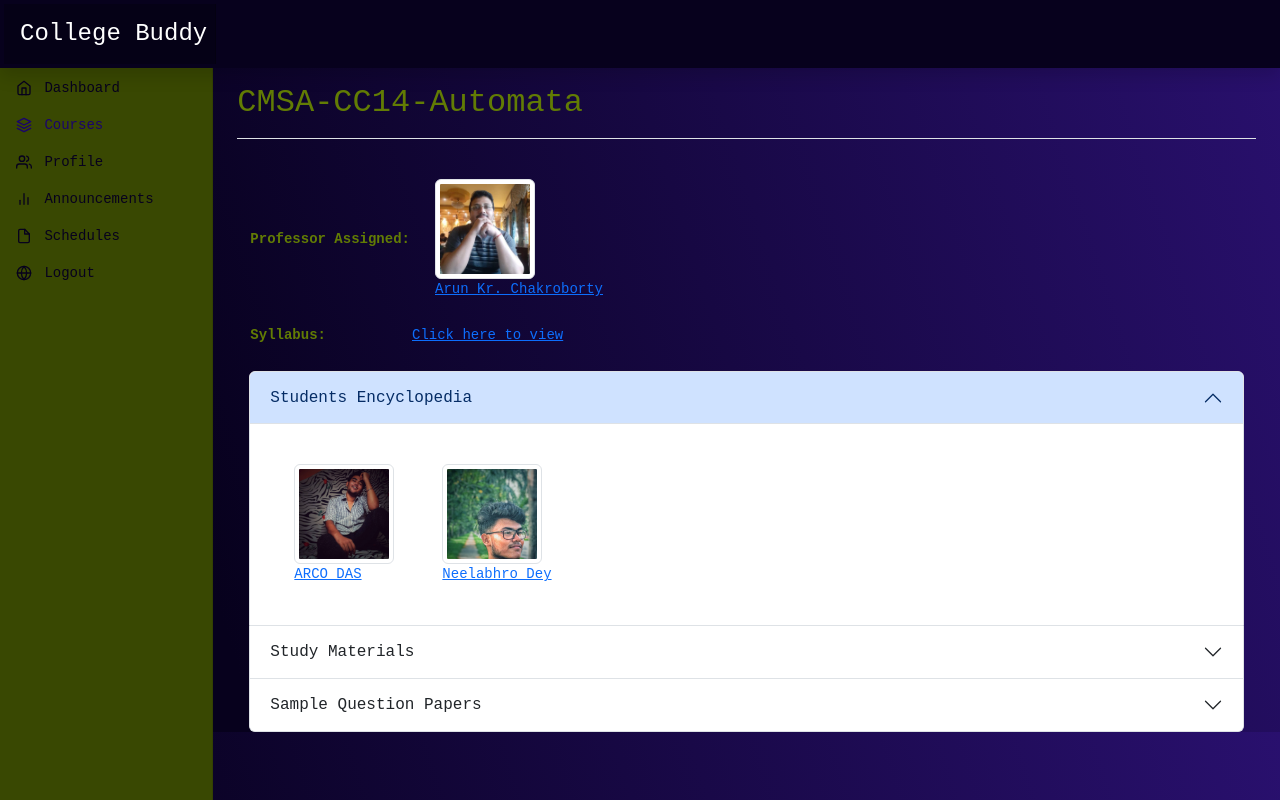
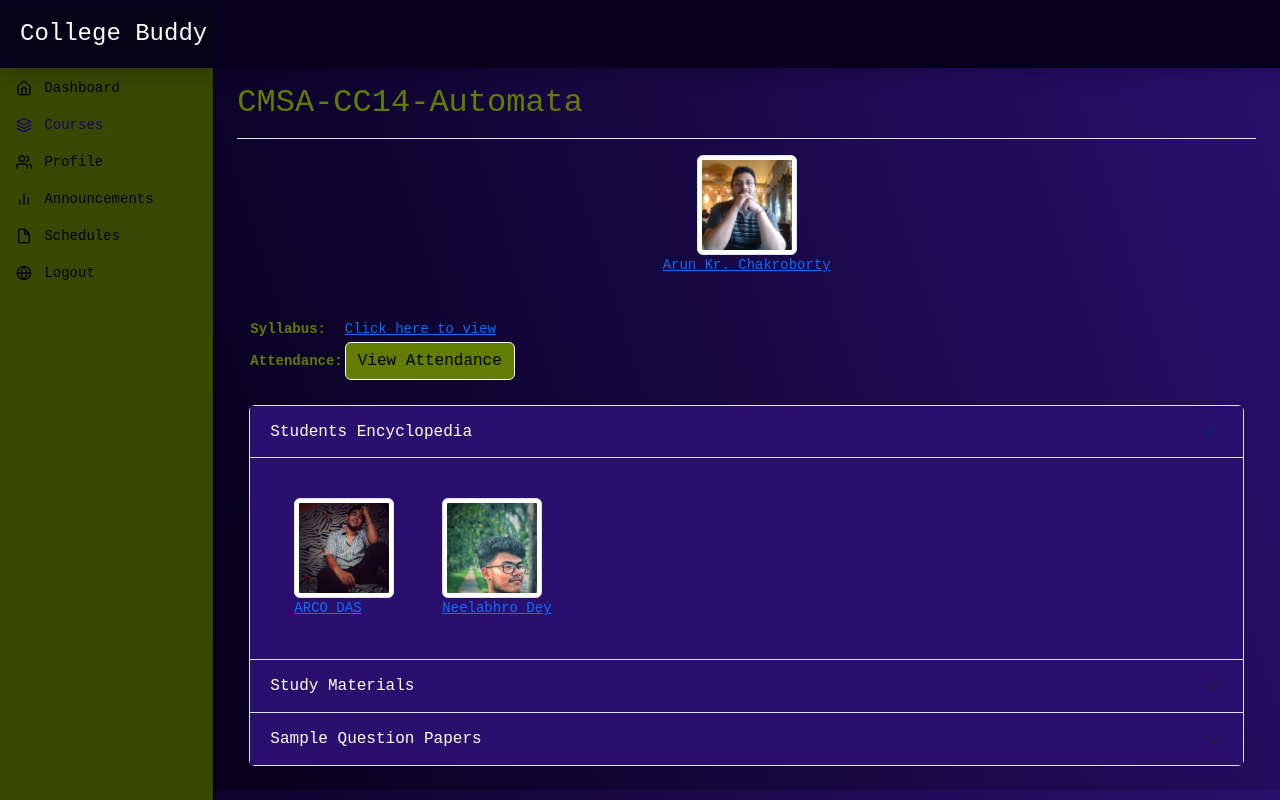
Before and after one commit to thearcodas/collegebuddy, a Django app: the page made by dashboard/models.py in a window 1280 px wide. Run offline with Django 4.2, Linux system fonts and the light colour scheme; the first user in the database is signed in; data comes from the database, SQL or seed files in the repository; data that the repository does not hold is empty; some libraries are stand-ins or nearby versions.

Commit message:
attendance implemented

```diff
--- a/dashboard/admin.py
+++ b/dashboard/admin.py
@@ -24,7 +24,7 @@ class AnnouncementAdmin(admin.ModelAdmin):
 
 @admin.register(Attendance)
 class AttendanceAdmin(admin.ModelAdmin):
-    list_display = ('student', 'course', 'date', 'present')
+    list_display = ('student', 'course', 'date', 'weightage')
 
 @admin.register(Stream)
 class StreamAdmin(admin.ModelAdmin):
--- a/dashboard/models.py
+++ b/dashboard/models.py
@@ -79,13 +79,13 @@ class Attendance(models.Model):
     course = models.ForeignKey(Course, on_delete=models.CASCADE, related_name='attendance')
     student = models.ForeignKey(Student, on_delete=models.CASCADE, related_name='course_attendance')
     date = models.DateField()
-    present = models.BooleanField(default=False)
-
+    weightage = models.IntegerField(default=0)
+    total_weightage=models.IntegerField(default=0)
     class Meta:
         unique_together = ('student', 'course', 'date')
 
     def __str__(self):
-        return f'{self.student} - {self.course} - {self.date} - {self.present}'
+        return f'{self.student} - {self.course} - {self.date}'
 
 class Schedule(models.Model):
     stream= models.ForeignKey(Stream, on_delete=models.CASCADE, related_name='schedule_stream')
--- a/dashboard/urls.py
+++ b/dashboard/urls.py
@@ -12,6 +12,8 @@ urlpatterns = [
     path('profile/<str:id>',views.viewprofile,name='viewprofile'),
     path('schedules', views.schedules,name='schedules'),
     path('announcement', views.announcement,name='announcement'),
+    path('attendance/<str:code>', views.attendance,name='attendance'),
+    path('updateattendance/<str:code>', views.updateattendance,name='updateattendance'),
     path('courses', views.courses,name='courses'),
     path('course/<str:code>', views.coursedetails,name='coursedetails'),
     path('<str:code>/<str:material>', views.addmaterial,name='addmaterial'),
--- a/dashboard/views.py
+++ b/dashboard/views.py
@@ -10,6 +10,7 @@ from .forms import *
 
 
 import os
+import openai
 from langchain.agents import *
 from langchain import LLMChain, SQLDatabase,SQLDatabaseChain
 from langchain.chat_models import ChatOpenAI
@@ -28,8 +29,10 @@ def dashboard(request):
         question=request.POST.get('userInput')
         try:
             response= db_chain.run(question)
+        except openai.error.AuthenticationError as ae:
+            response= "Developers! Please check the API key or provide a new one!"
         except Exception as e:
-            response= e
+           response= str(e)
         return HttpResponse(response)
 
     return render(request,'dashboard.html')
@@ -179,14 +182,11 @@ def courses(request):
     if request.user.is_authenticated and request.user.groups.filter(name='Student').exists():
         student = Student.objects.get(roll_no=request.user)
         courses = Course.objects.filter(enrolled_students__in=[student])
-        is_student = True
     elif request.user.is_authenticated and request.user.groups.filter(name='Professor').exists():
         professor = Professor.objects.get(professor_id=request.user)
         courses = Course.objects.filter(instructors__in=[professor])
-        is_student = False
     elif request.user.is_authenticated:
        courses = Course.objects.all
-       is_student = False
     else:
         return redirect('login')
 
@@ -198,17 +198,16 @@ def courses(request):
 @login_required(login_url="login")
 def coursedetails(request,code):
     course= Course.objects.get(course_id=code)
-    professors=Professor.objects.filter(courses_taught=course)
-    students=Student.objects.filter(enrolled_courses=course)
-    materials=StudyMaterial.objects.filter(course=course)
-    questions=PYQ.objects.filter(course=course)
-    is_student=request.user.groups.filter(name='Student').exists()
+    professors= Professor.objects.filter(courses_taught=course)
+    students= Student.objects.filter(enrolled_courses=course)
+    materials= StudyMaterial.objects.filter(course=course)
+    questions= PYQ.objects.filter(course=course)
+    is_professor= request.user.groups.filter(name='Professor').exists()
+    is_student= request.user.groups.filter(name='Student').exists()
 
     if request.method == "POST":
         id=request.POST.get('id')
         msg= request.POST.get('message')
-        print(id)
-        print(msg)
 
         if 'material' in msg:
             material= StudyMaterial.objects.get(pk=int(id))
@@ -223,7 +222,8 @@ def coursedetails(request,code):
         'students' : students,
         'materials' : materials,
         'questions' : questions,
-        'is_student': is_student
+        'is_professor': is_professor,
+        'is_student' : is_student,
     }
     return render(request,'coursedetails.html',context)
 
@@ -255,3 +255,49 @@ def addmaterial(request,code,material):
         'code' : code
     }
     return render(request,'addmaterial.html',context)
+
+@login_required(login_url="login")
+def attendance(request,code):
+    attendance=message=""
+    if request.user.is_authenticated and request.user.groups.filter(name='Student').exists():
+        student = Student.objects.get(roll_no=request.user)
+        attendance= Attendance.objects.filter(course= Course.objects.get(course_id=code),student=student)
+        is_student=True
+    else:
+        message='You guys dont have attendance!'
+        is_student=False
+
+    context={
+        'code' :    code,
+        'is_student' : is_student,
+        'attendances': attendance,
+        'message': message
+    }
+    return render(request,'attendance.html',context)
+
+@login_required(login_url="login")
+def updateattendance(request,code):
+    is_student=False
+    course= Course.objects.get(course_id=code)
+    students = Student.objects.filter(enrolled_courses__in=[course])
+    message=""
+    attendance=[]
+    if request.user.is_authenticated and request.user.groups.filter(name='Student').exists():
+        is_student=True
+        message='You dont have permission to be here!'
+
+    if request.method=='POST':
+        date= request.POST['date']
+        total_weightage=request.POST['total']
+        for student in students:
+            id=f'weight{student.roll_no}'
+            weightage=request.POST[id]
+            attendance.append(Attendance(date=date,course=course,student=student,weightage=weightage,total_weightage=total_weightage))
+        instance=Attendance.objects.bulk_create(attendance)
+
+    context={
+        'is_student' : is_student,
+        'students': students,
+        'message': message
+    }
+    return render(request,'updateattendance.html',context)
--- a/templates/announcements.html
+++ b/templates/announcements.html
@@ -8,15 +8,15 @@
 
 {% block body %}
 <!--accordian-->
-<div class="accordion accordion-wrap" id="announcementsAccordion">
+<div class="accordion" id="announcementsAccordion">
     {% for announcement in announcements %}
     <div class="accordion-item">
       <h2 class="accordion-header ">
-        <button class="accordion-button collapsed bg-accordion" type="button" data-bs-toggle="collapse" data-bs-target="#collapse{{ announcement.id }}" aria-expanded="false" aria-controls="collapse{{ announcement.id }}">
+        <button class="accordion-button collapsed bg-accordion text-white" type="button" data-bs-toggle="collapse" data-bs-target="#collapse{{ announcement.id }}" aria-expanded="false" aria-controls="collapse{{ announcement.id }}">
           {{ announcement.announcement_title }}
         </button>
       </h2>
-      <div id="collapse{{ announcement.id }}" class="accordion-collapse collapse bg-accordion" aria-labelledby="announcement{{ announcement.id }}" data-bs-parent="#announcementsAccordion">
+      <div id="collapse{{ announcement.id }}" class="accordion-collapse collapse bg-accordion text-white" aria-labelledby="announcement{{ announcement.id }}" data-bs-parent="#announcementsAccordion">
         <div class="accordion-body">
           <p>{{ announcement.announcement_body }}</p><br><br>
           <p>Posted by <b>{{ announcement.department }} department</b> on <b>{{ announcement.date_published|date:"F d, Y" }}</b></p>
--- a/templates/coursedetails.html
+++ b/templates/coursedetails.html
@@ -9,29 +9,39 @@
 {% block body %}
 <div class="container">
       <table >
-        <tr>
-        <th>Professor Assigned: </th>
+
+        <tr class='p-4'>
         {%for professor in professors%}
-        <center><td class='p-4'><img src="{{ professor.profile_pic.url }}" width="100" class="img-thumbnail" alt="{{ professor.profile_pic.url }}">
-        <br><a href={%url 'viewprofile' professor.professor_id%} >{{professor.name}}</a></td></center>
+        <center><img src="{{ professor.profile_pic.url }}" width="100" class="img-thumbnail" alt="{{ professor.profile_pic.url }}">
+        <br><a href={%url 'viewprofile' professor.professor_id%} >{{professor.name}}</a></center>
         {%endfor%}
         </tr>
+        <br>
         <tr>
           <th>Syllabus: </th>
           <td title="syllabus">
               <a href="{{course.syllabus.url}}" >Click here to view</a>
           </td>
         </tr>
+        <br>
+        <tr>
+          <th>Attendance: </th>
+          <td >
+            <button class="btn btn-light" onclick="location.href='{%url 'attendance' course.course_id %}';">
+              View Attendance
+            </button>
+          </td>
+        </tr>
       </table>
-          <div class="accordion pt-4" id="accordionExample">
-            <div class="accordion-item">
-              <h2 class="accordion-header" id="headingOne">
-                <button class="accordion-button" type="button" data-bs-toggle="collapse" data-bs-target="#collapseOne" aria-expanded="true" aria-controls="collapseOne">
+          <div class="accordion pt-4 pb-4" id="accordionExample">
+            <div class="accordion-item text-white bg-accordion">
+              <h2 class="accordion-header bg-accordion" id="headingOne">
+                <button class="accordion-button bg-accordion text-white" type="button" data-bs-toggle="collapse" data-bs-target="#collapseOne" aria-expanded="true" aria-controls="collapseOne">
                   Students Encyclopedia
                 </button>
               </h2>
               <div id="collapseOne" class="accordion-collapse collapse show" aria-labelledby="headingOne" data-bs-parent="#accordionExample">
-                <div class="accordion-body">
+                <div class="accordion-body bg-accordion text-white">
                   <table>
                     {%for student in students%}
                     <td class='p-4'><img src="{{ student.profile_pic.url }}" width="100" class="img-thumbnail" alt="{{ student.profile_pic.url }}"></center>
@@ -43,21 +53,23 @@
               </div>
             </div>
             <div class="accordion-item">
-              <h2 class="accordion-header" id="headingTwo">
-                <button class="accordion-button collapsed" type="button" data-bs-toggle="collapse" data-bs-target="#collapseTwo" aria-expanded="false" aria-controls="collapseTwo">
+              <h2 class="accordion-header bg-accordion" id="headingTwo">
+                <button class="accordion-button bg-accordion text-white collapsed" type="button" data-bs-toggle="collapse" data-bs-target="#collapseTwo" aria-expanded="false" aria-controls="collapseTwo">
                   Study Materials
                 </button>
               </h2>
               <div id="collapseTwo" class="accordion-collapse collapse" aria-labelledby="headingTwo" data-bs-parent="#accordionExample">
-                <div class="accordion-body">
+                <div class="accordion-body bg-accordion">
                   <table>
                     {%for material in materials%}
                     <td title="{{material.description}}">
-                      <div style="border: 1px solid;
+                      <div style="
+                        background-color: #fff;
+                        border: 1px solid;
                         padding: 10px;
-                        box-shadow: 5px 8px #888888;">
+                        box-shadow: 0 0 10px rgba(0, 0, 0, 0.5);">
                         <a href="{{material.file.url}}" >{{material.title}}</a>
-                        {%if not is_student%}
+                        {%if is_professor %}
                         <button type="submit" value="{{material.id}}" id="material{{material.id}}" name="material
                         " class="btn btn-danger" onclick="deleteMaterial({{material.id}})">X</button>
                         {%endif%}
@@ -66,26 +78,30 @@
                     {%endfor%}
                   </table>
                   <br><br>
-                  <button class="btn btn-primary" onclick="location.href='{%url 'addmaterial' course.course_id 'material' %}';">Add Material</button>
+                  {% if is_professor %}
+                  <button class="btn btn-light" onclick="location.href='{%url 'addmaterial' course.course_id 'material' %}';">Add Material</button>
+                  {%endif%}
                 </div>
               </div>
             </div>
             <div class="accordion-item">
-              <h2 class="accordion-header" id="headingThree">
-                <button class="accordion-button collapsed" type="button" data-bs-toggle="collapse" data-bs-target="#collapseThree" aria-expanded="false" aria-controls="collapseThree">
+              <h2 class="accordion-header bg-accordion" id="headingThree">
+                <button class="accordion-button bg-accordion text-white collapsed" type="button" data-bs-toggle="collapse" data-bs-target="#collapseThree" aria-expanded="false" aria-controls="collapseThree">
                   Sample Question Papers
                 </button>
               </h2>
               <div id="collapseThree" class="accordion-collapse collapse" aria-labelledby="headingThree" data-bs-parent="#accordionExample">
-                <div class="accordion-body">
+                <div class="accordion-body bg-accordion">
                   <table>
                     {%for question in questions%}
                     <td title="{{question.title}}">
-                      <div style="border: 1px solid;
+                      <div style="
+                        background-color:#fff
+                        border: 1px solid;
                         padding: 10px;
-                        box-shadow: 5px 8px #888888;">
+                        box-shadow: 0 0 10px rgba(0, 0, 0, 0.5);">
                         <a href="{{question.file.url}}" >{{question.title}}</a>
-                        {% if not is_student%}
+                        {% if is_professor %}
                         <button type="submit" value="{{question.id}}" name="question{{question.id}}"
                         id="question" class="btn btn-danger" onclick="deleteMaterial({{question.id}})">X</button>
                         {%endif%}
@@ -94,7 +110,9 @@
                     {%endfor%}
                   </table>
                   <br><br>
-                  <button class="btn btn-primary" onclick="location.href='{%url 'addmaterial' course.course_id 'question' %}';">Add Paper</button>
+                  {% if is_professor %}
+                  <button class="btn btn-light" onclick="location.href='{%url 'addmaterial' course.course_id 'question' %}';">Add Paper</button>
+                  {%endif%}
                 </div>
               </div>
             </div>
--- a/templates/dashboard.html
+++ b/templates/dashboard.html
@@ -13,7 +13,7 @@
 </div>
 <div id="userInput">
     <input type="text" id="textInput" name="user-input" style="border-radius: 10px;" placeholder="Enter your message..."/>
-    <button type="submt" class="btn btn-send" >Send Message</button>
+    <button type="submit" class="btn btn-send" id="buttonInput">Send Message</button>
 </div>
 
 
--- a/templates/password_reset_done.html
+++ b/templates/password_reset_done.html
@@ -14,7 +14,7 @@
           <div class="col-md-6">
             <div class="card">
 
-              <div class="card-header bg-dark">
+              <div class="card-header bg-login">
                 <h3 class="text-center text-white">Reset Password</h3>
               </div>
 
--- a/templates/profile.html
+++ b/templates/profile.html
@@ -92,6 +92,11 @@
       </div>
       <br>
       <div class="form-group">
+        <label for="designation">Designation:</label>
+        <input type="text" class="form-control readonly" id="designation" name="designation" value="{{ profile.designation }}" readonly>
+      </div>
+      <br>
+      <div class="form-group">
         <label >Courses taught:</label>
         <ul>
           {% for course in profile.courses_taught.all %}
--- a/templates/schedules.html
+++ b/templates/schedules.html
@@ -10,8 +10,10 @@
 {%if is_admin %}
 <h1>Admins don't have Schedules</h1>
 {% else %}
-<div class="row justify-content-center">
+<div class="row">
     <div class="col-10">
-        <img src="{{schedule.image.url}}" width="700px" alt="{{schedule.stream}} {{schedule.name}}" >
+        <center><img src="{{schedule.image.url}}" width="700px" alt="{{schedule.stream}} {{schedule.name}}" ></center>
+    </div>
+  </div>
   {%endif%}
 {% endblock body %}
```
Also changed, not shown: static/dashboard.css (+10 -0 lines), templates/attendance.html (added, +33 -0 lines), templates/updateattendance.html (added, +57 -0 lines), templates/viewprofile.html (+7 -1 lines), dashboard/migrations/0010_remove_attendance_present_attendance_weightage.py (added), dashboard/migrations/0011_attendance_total_weightage.py (added), db.sqlite3, 3 other files.
